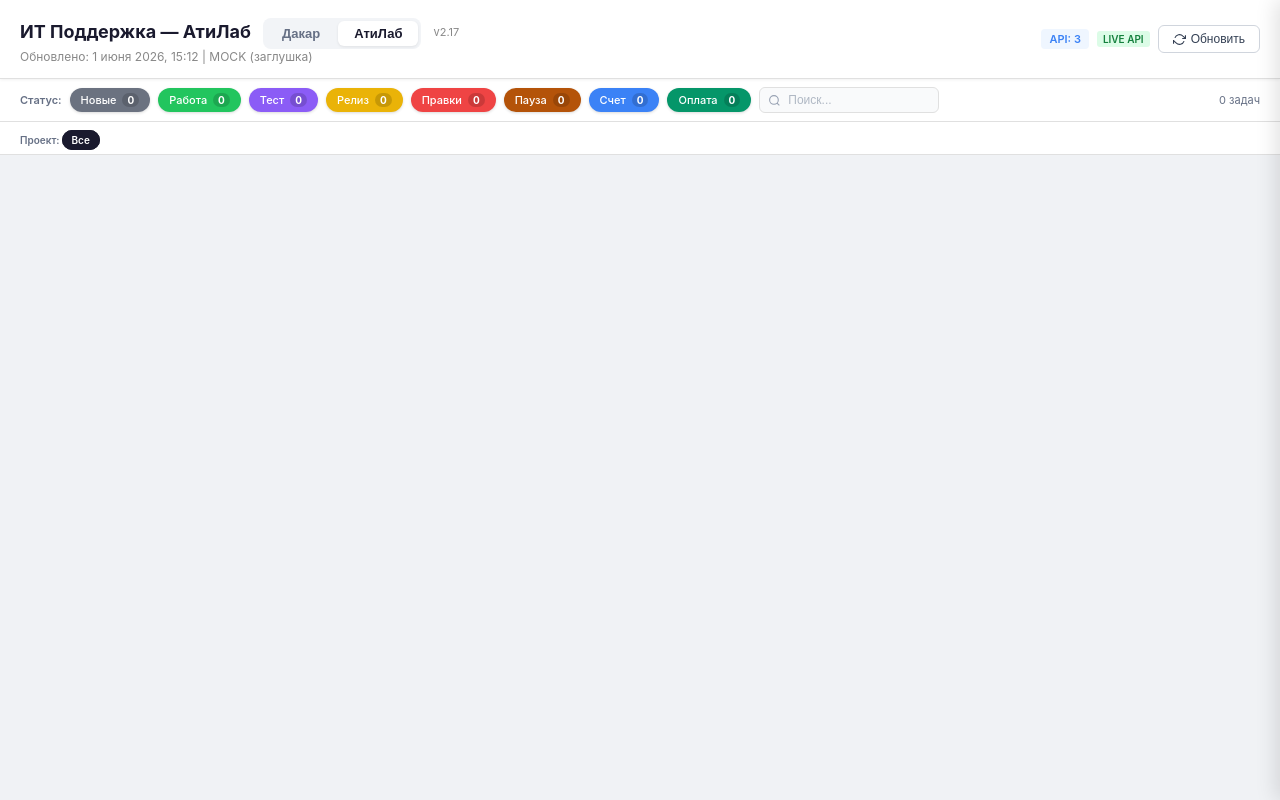
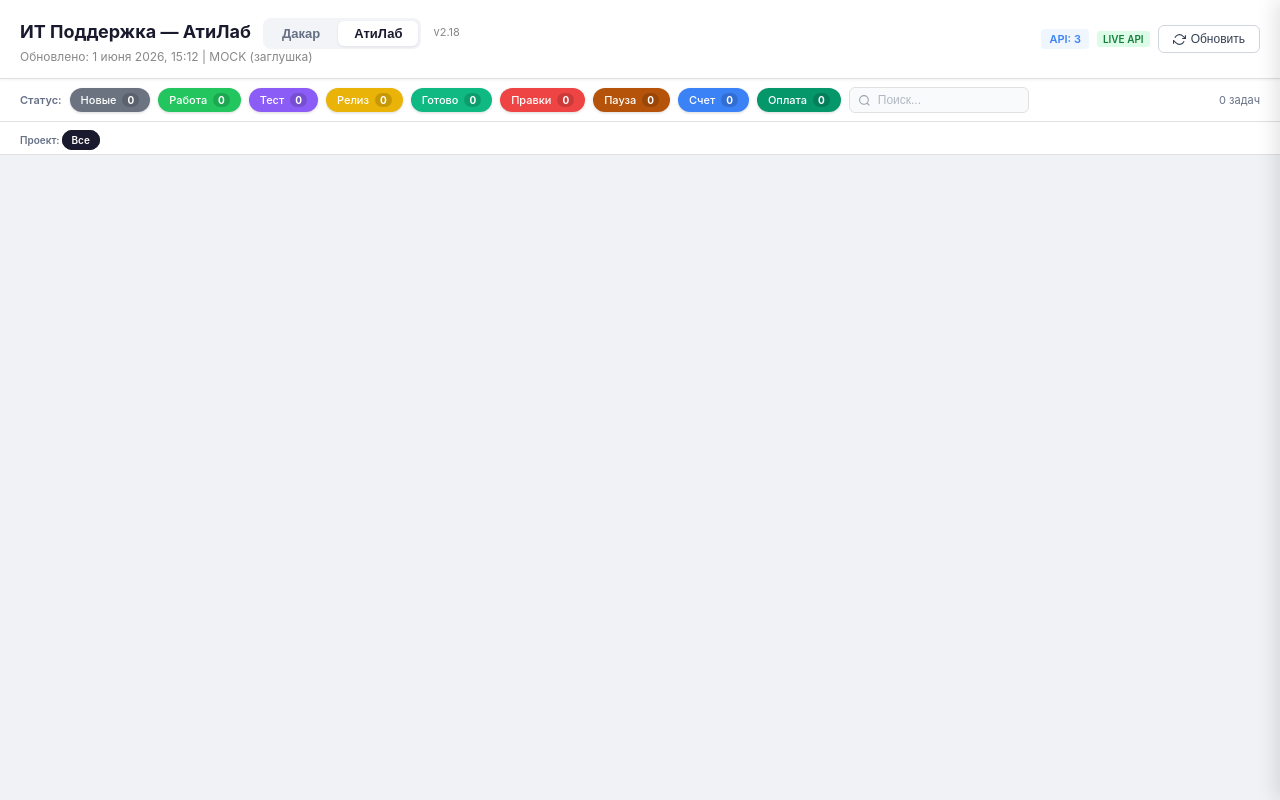
Before and after one commit to Antisakrum2004/dakar-it-dashboard, a plain HTML site: page index.html in a window 1280 px wide. Both pictures are taken after a click on the button "АтиЛаб". Drawn offline with nearby package versions, Linux system fonts and the light colour scheme; no server answers.

Commit message:
v2.18: add Готово as separate stage, fix all stageId mappings, full audit passed

```diff
--- a/index.html
+++ b/index.html
@@ -1044,16 +1044,18 @@
         .atilab-stage-inwork { background: #dcfce7; color: #15803d; }     /* Работа — светло-зелёный */
         .atilab-stage-testing { background: #ede9fe; color: #6d28d9; }    /* Тест — фиолетовый */
         .atilab-stage-release { background: #fef9c3; color: #a16207; }    /* Релиз — жёлтый */
+        .atilab-stage-done { background: #d1fae5; color: #047857; }       /* Готово — изумрудный */
         .atilab-stage-revisions { background: #fee2e2; color: #dc2626; }  /* Правки — красный */
         .atilab-stage-pause { background: #fef3c7; color: #92400e; }      /* Пауза — коричневый */
         .atilab-stage-invoice { background: #dbeafe; color: #1d4ed8; }    /* Счёт — синий */
-        .atilab-stage-payment { background: #d1fae5; color: #047857; }    /* Оплата — зелёный */
+        .atilab-stage-payment { background: #bbf7d0; color: #166534; }    /* Оплата — зелёный */
 
         /* ===== АТИЛАБ: FILTER CHIPS (свои цвета) ===== */
         .afc-new.active { background: #6b7280; }        /* Новые — серый */
         .afc-inwork.active { background: #22c55e; }     /* Работа — светло-зелёный */
         .afc-testing.active { background: #8b5cf6; }    /* Тест — фиолетовый */
         .afc-release.active { background: #eab308; }    /* Релиз — жёлтый */
+        .afc-done.active { background: #10b981; }       /* Готово — изумрудный */
         .afc-revisions.active { background: #ef4444; }  /* Правки — красный */
         .afc-pause.active { background: #b45309; }      /* Пауза — коричневый */
         .afc-invoice.active { background: #3b82f6; }    /* Счёт — синий */
@@ -1113,7 +1115,7 @@
                     <button class="tab-btn active" data-tab="dakar" onclick="switchTab('dakar')">Дакар</button>
                     <button class="tab-btn" data-tab="atilab" onclick="switchTab('atilab')">АтиЛаб</button>
                 </div>
-                <span style="font-size:11px;font-weight:400;color:#888">v2.17</span>
+                <span style="font-size:11px;font-weight:400;color:#888">v2.18</span>
             </div>
             <div class="header-subtitle" id="lastUpdate">Загрузка...</div>
         </div>
@@ -1169,6 +1171,7 @@
     <span class="filter-chip afc-inwork active" data-stage="inwork" onclick="toggleAtilabFilter(this)">Работа <span class="chip-count" id="atilabCountInwork">0</span></span>
     <span class="filter-chip afc-testing active" data-stage="testing" onclick="toggleAtilabFilter(this)">Тест <span class="chip-count" id="atilabCountTesting">0</span></span>
     <span class="filter-chip afc-release active" data-stage="release" onclick="toggleAtilabFilter(this)">Релиз <span class="chip-count" id="atilabCountRelease">0</span></span>
+    <span class="filter-chip afc-done active" data-stage="done" onclick="toggleAtilabFilter(this)">Готово <span class="chip-count" id="atilabCountDone">0</span></span>
     <span class="filter-chip afc-revisions active" data-stage="revisions" onclick="toggleAtilabFilter(this)">Правки <span class="chip-count" id="atilabCountRevisions">0</span></span>
     <span class="filter-chip afc-pause active" data-stage="pause" onclick="toggleAtilabFilter(this)">Пауза <span class="chip-count" id="atilabCountPause">0</span></span>
     <span class="filter-chip afc-invoice active" data-stage="invoice" onclick="toggleAtilabFilter(this)">Счет <span class="chip-count" id="atilabCountInvoice">0</span></span>
@@ -1248,6 +1251,7 @@ const atilabStageConfig = {
   inwork:   { label: "Работа",   badgeClass: "atilab-stage-inwork",   filterClass: "afc-inwork",   color: "22c55e" },
   testing:  { label: "Тест",     badgeClass: "atilab-stage-testing",  filterClass: "afc-testing",  color: "8b5cf6" },
   release:  { label: "Релиз",    badgeClass: "atilab-stage-release",  filterClass: "afc-release",  color: "eab308" },
+  done:     { label: "Готово",   badgeClass: "atilab-stage-done",     filterClass: "afc-done",     color: "10b981" },
   revisions:{ label: "Правки",   badgeClass: "atilab-stage-revisions",filterClass: "afc-revisions", color: "ef4444" },
   pause:    { label: "Пауза",    badgeClass: "atilab-stage-pause",    filterClass: "afc-pause",    color: "b45309" },
   invoice:  { label: "Счет",     badgeClass: "atilab-stage-invoice",  filterClass: "afc-invoice",  color: "3b82f6" },
@@ -1348,7 +1352,7 @@ let lastFilteredTasks = []; // Для копирования списка зад
 // ===== АТИЛАБ STATE =====
 let currentTab = 'dakar'; // 'dakar' or 'atilab'
 let atilabTasks = [];
-let atilabActiveFilters = new Set(['new', 'inwork', 'testing', 'release', 'revisions', 'pause', 'invoice', 'payment']);
+let atilabActiveFilters = new Set(['new', 'inwork', 'testing', 'release', 'done', 'revisions', 'pause', 'invoice', 'payment']);
 let atilabProjectFilter = null; // null = all projects
 let atilabLastFiltered = [];
 let atilabIsLoaded = false;
@@ -2054,7 +2058,7 @@ function mapAtilabKanbanStage(groupId, stageId) {
         'Выполняются': 'inwork', // Legacy "Выполняются" → Работа
         'Тест': 'testing',
         'Релиз': 'release',
-        'Готово': 'release',     // Готово → Релиз (работа завершена, ждёт счет)
+        'Готово': 'done',        // Готово — отдельный статус
         'Правки': 'revisions',
         'Сделаны': null,         // Legacy completed — filter out!
         'Пауза': 'pause',
@@ -2280,13 +2284,14 @@ function renderAtilabTasks() {
     var query = (document.getElementById("atilabSearchInput") ? document.getElementById("atilabSearchInput").value : "").toLowerCase().trim();
 
     // === Status counts ===
-    var statusCounts = { new: 0, inwork: 0, testing: 0, release: 0, revisions: 0, pause: 0, invoice: 0, payment: 0 };
+    var statusCounts = { new: 0, inwork: 0, testing: 0, release: 0, done: 0, revisions: 0, pause: 0, invoice: 0, payment: 0 };
     atilabTasks.forEach(function(t) { if (statusCounts.hasOwnProperty(t.status)) statusCounts[t.status]++; });
     var el;
     el = document.getElementById('atilabCountNew'); if (el) el.textContent = statusCounts.new;
     el = document.getElementById('atilabCountInwork'); if (el) el.textContent = statusCounts.inwork;
     el = document.getElementById('atilabCountTesting'); if (el) el.textContent = statusCounts.testing;
     el = document.getElementById('atilabCountRelease'); if (el) el.textContent = statusCounts.release;
+    el = document.getElementById('atilabCountDone'); if (el) el.textContent = statusCounts.done;
     el = document.getElementById('atilabCountRevisions'); if (el) el.textContent = statusCounts.revisions;
     el = document.getElementById('atilabCountPause'); if (el) el.textContent = statusCounts.pause;
     el = document.getElementById('atilabCountInvoice'); if (el) el.textContent = statusCounts.invoice;
```
